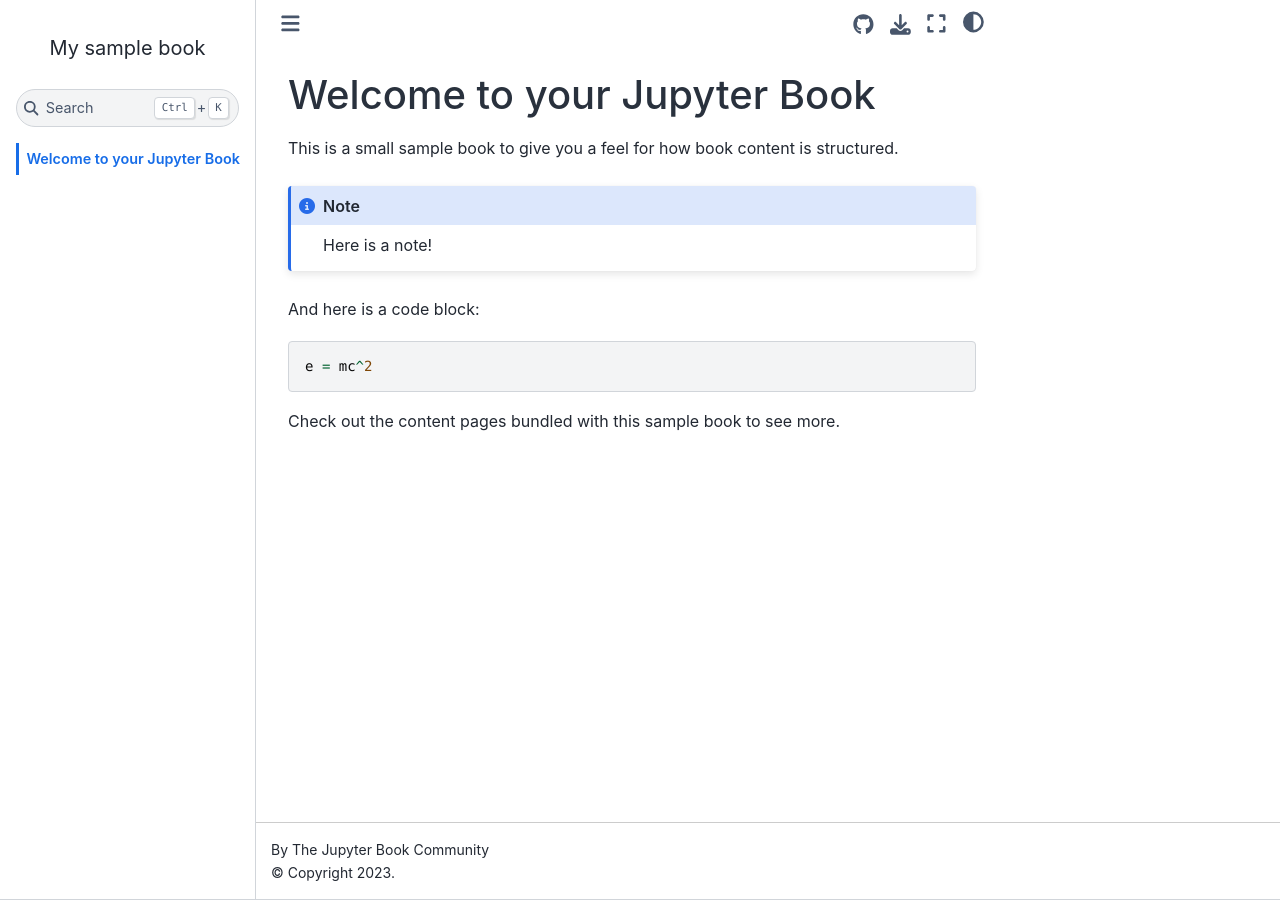
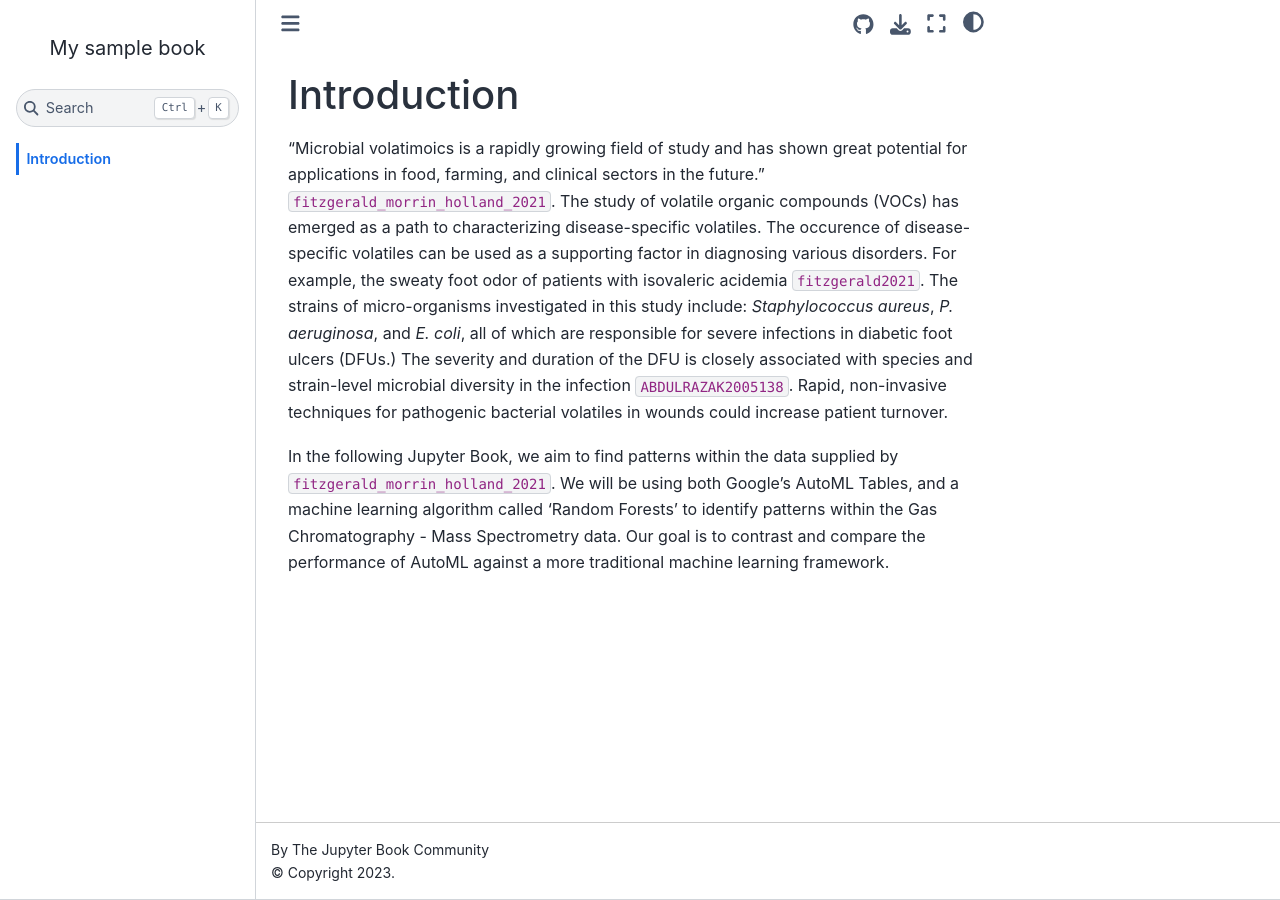
Before and after one commit to scummins00/CA4015-AutoML-VS-Ensembles-BioChem, a Jupyter Book: the page built from book/intro.md, in a window 1280 px wide. Built offline with Jupyter Book 1.0.4 settings and Sphinx 7.4.7 and the Sphinx Book theme 1.1.4, drawn with Linux system fonts in a browser that asks for light colours; cross-references to code outside the pages are shown as plain code.

Commit message:
adding intro file

````diff
--- a/book/intro.md
+++ b/book/intro.md
@@ -1,16 +1,5 @@
-# Welcome to your Jupyter Book
+# Introduction
 
-This is a small sample book to give you a feel for how book content is
-structured.
+"Microbial volatimoics is a rapidly growing field of study and has shown great potential for applications in food, farming, and clinical sectors in the future." {cite}`fitzgerald_morrin_holland_2021`. The study of volatile organic compounds (VOCs) has emerged as a path to characterizing disease-specific volatiles. The occurence of disease-specific volatiles can be used as a supporting factor in diagnosing various disorders. For example, the sweaty foot odor of patients with isovaleric acidemia {cite}`fitzgerald2021`. The strains of micro-organisms investigated in this study include: *Staphylococcus aureus*, *P. aeruginosa*, and *E. coli*, all of which are responsible for severe infections in diabetic foot ulcers (DFUs.) The severity and duration of the DFU is closely associated with species and strain-level microbial diversity in the infection {cite}`ABDULRAZAK2005138`. Rapid, non-invasive techniques for pathogenic bacterial volatiles in wounds could increase patient turnover.
 
-:::{note}
-Here is a note!
-:::
-
-And here is a code block:
-
-```
-e = mc^2
-```
-
-Check out the content pages bundled with this sample book to see more.
+In the following Jupyter Book, we aim to find patterns within the data supplied by {cite}`fitzgerald_morrin_holland_2021`. We will be using both Google's AutoML Tables, and a machine learning algorithm called 'Random Forests' to identify patterns within the Gas Chromatography - Mass Spectrometry data. Our goal is to contrast and compare the performance of AutoML against a more traditional machine learning framework.
````
